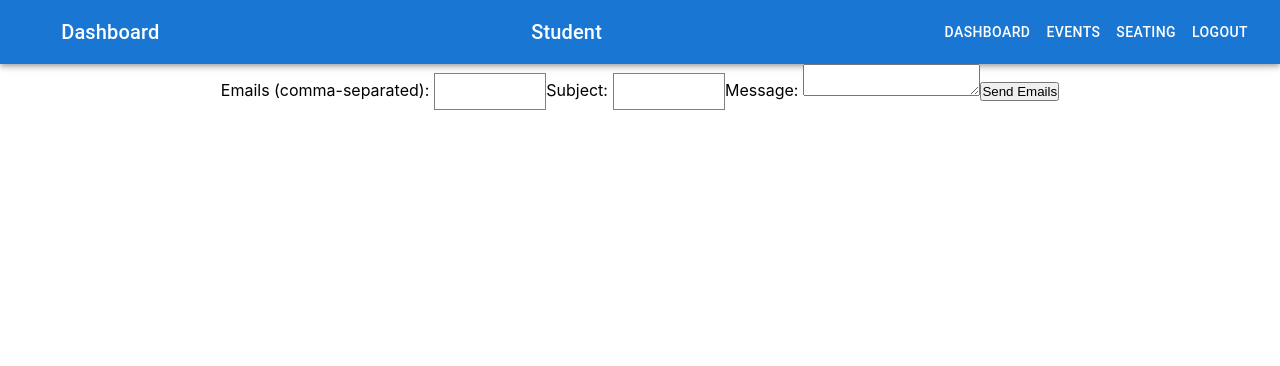
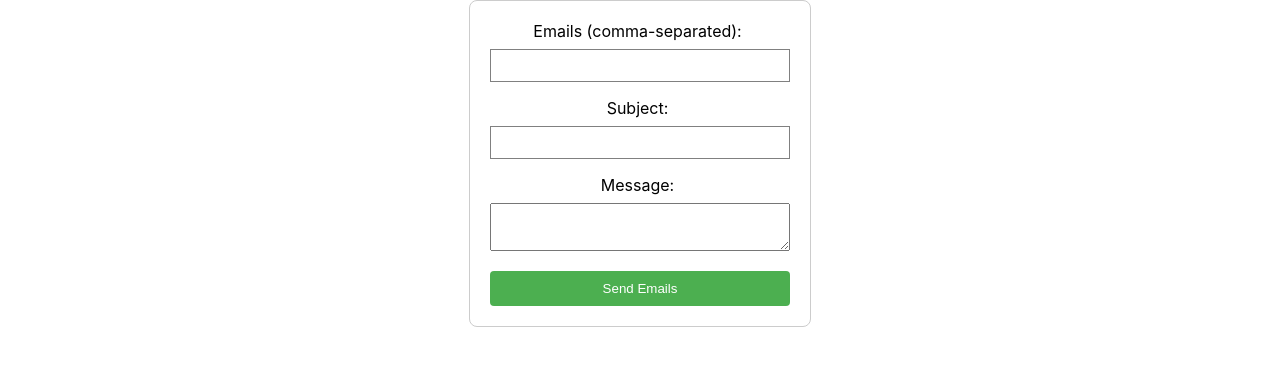
Before and after one commit to jawdonchan/CRUD, a React (Create React App) app in the folder client/: page /email in a window 1280 px wide. Shown: the top 366 px of the page. Built offline with nearby package versions, Linux system fonts and the light colour scheme.

Commit message:
Update email.jsx
email css changes

```diff
--- a/client/src/pages/email/email.jsx
+++ b/client/src/pages/email/email.jsx
@@ -25,16 +25,56 @@ const EmailForm = () => {
   };
 
   return (
-    <div>
-      <Navbar></Navbar>
-      <label>Emails (comma-separated):</label>
-      <input type="text" value={emails} onChange={(e) => setEmails(e.target.value)} />
-      <label>Subject:</label>
-      <input type="text" value={subject} onChange={(e) => setSubject(e.target.value)} />
-      <label>Message:</label>
-      <textarea value={message} onChange={(e) => setMessage(e.target.value)} />
-      <button onClick={handleSendEmails}>Send Emails</button>
-    </div>
+    <div className='emails'>
+  {/* <Navbar></Navbar> */}
+  <label className='labelmates'>Emails (comma-separated):</label>
+  <input type="text" value={emails} onChange={(e) => setEmails(e.target.value)} />
+  <label className='labelmates'>Subject:</label>
+  <input type="text" value={subject} onChange={(e) => setSubject(e.target.value)} />
+  <label className='labelmates'>Message:</label>
+  <textarea value={message} onChange={(e) => setMessage(e.target.value)} />
+  <button className='submittion' onClick={handleSendEmails}>Send Emails</button>
+  <style>
+    {`
+      .emails {
+        max-width: 300px; /* Set your preferred max-width */
+        margin: auto; /* Center the form horizontally */
+        padding: 20px;
+        border: 1px solid #ccc;
+        border-radius: 8px;
+        //box-shadow: 0 0 10px rgba(0, 0, 0, 0.1);
+      }
+
+      .labelmates {
+        display: block;
+        margin-bottom: 8px;
+      }
+
+      input,
+      textarea {
+        width: 100%;
+        padding: 8px;
+        margin-bottom: 16px;
+        box-sizing: border-box;
+      }
+
+      .submittion {
+        width: 100%;
+        padding: 10px;
+        background-color: #4caf50;
+        color: white;
+        border: none;
+        border-radius: 4px;
+        cursor: pointer;
+      }
+
+      .submittion:hover {
+        background-color: #45a049;
+      }
+    `}
+  </style>
+</div>
+
   );
 };
 
```
